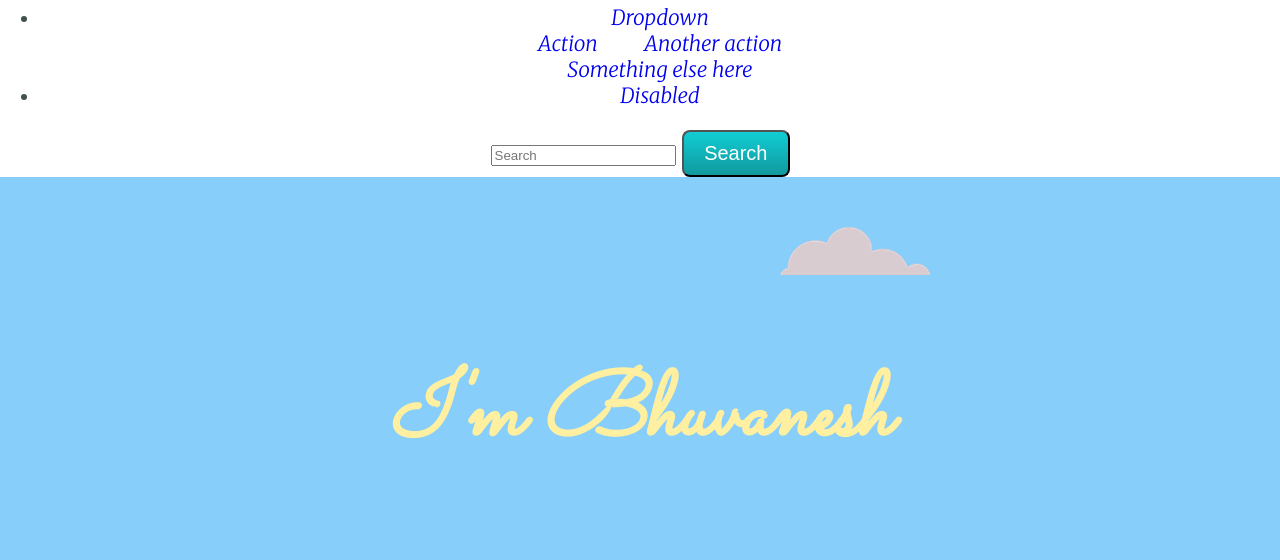
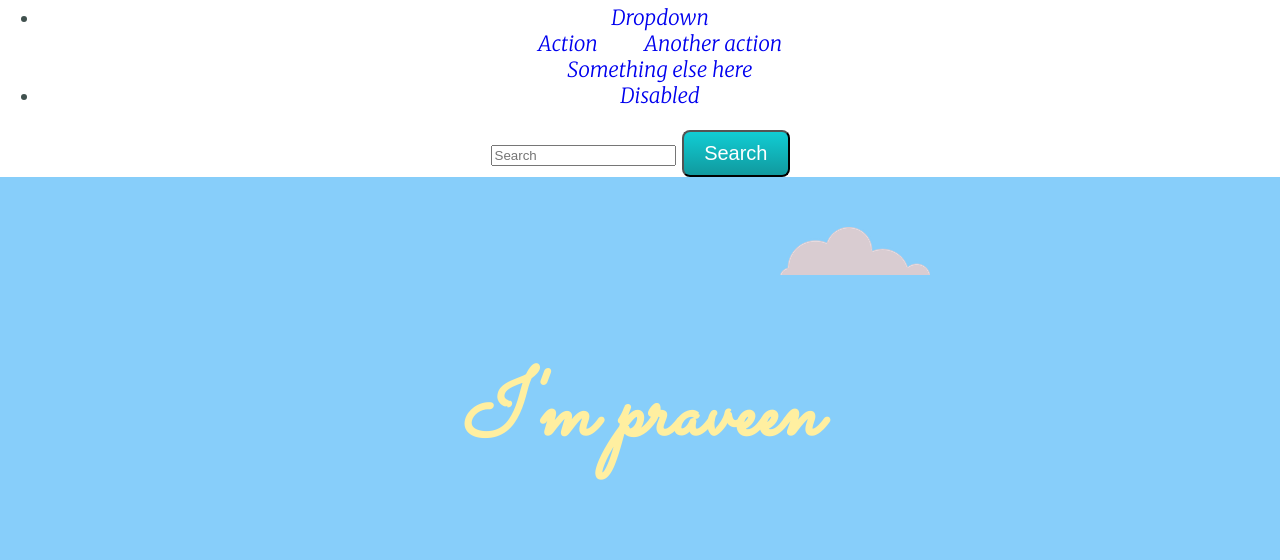
Before and after one commit to bhuvaneshtamilan/bhuvanesh-cv, a plain HTML site: page index.html in a window 1280 px wide. Shown: the part 94-654 px from the top of the page. Drawn offline with nearby package versions, Linux system fonts and the light colour scheme.

Commit message:
Update index.html

```diff
--- a/index.html
+++ b/index.html
@@ -55,7 +55,7 @@
 
   <div class="top-container">
     <img class="top-cloud" src="img/cloud.png" alt="cloud-img">
-    <h1><em>I'm Bhuvanesh</em></h1>
+    <h1><em>I'm praveen</em></h1>
     <p class="programmer">a <span class="pro">pro</span>grammer</p>
     <img class="bottom-cloud" src="img/cloud.png" alt="cloud-img">
     <img src="img/mountain.png" alt="mountain-img">
```
